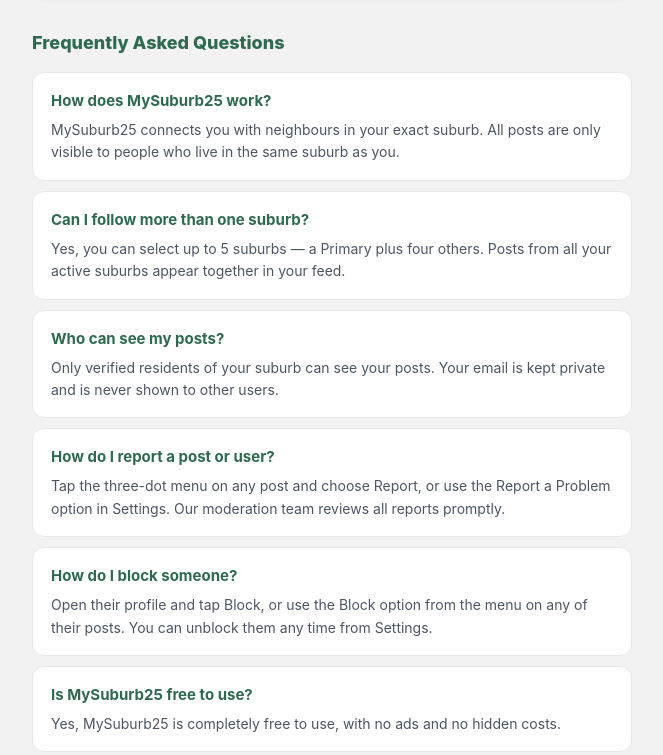
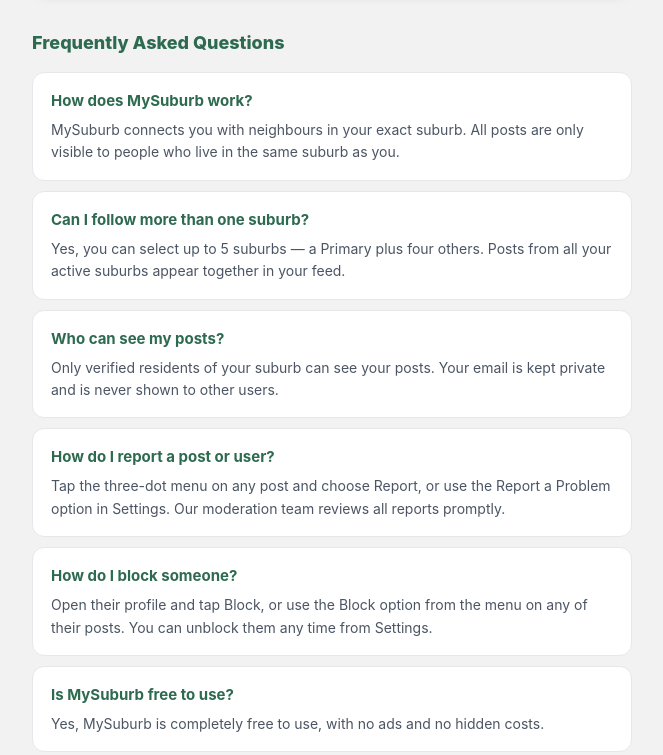
Before and after one commit to mysuburb25/mysuburb-expo, a website: page public/support.html in a window 1280 px wide. Shown: the part 366-1121 px from the top of the page, without its empty margins (308-971 px from the left). Drawn offline with Linux system fonts and the light colour scheme.

Commit message:
Remove MySuburb25 references from support.html

```diff
--- a/public/support.html
+++ b/public/support.html
@@ -113,8 +113,8 @@
   <div class="section-title">Frequently Asked Questions</div>
 
   <div class="faq-item">
-    <h3>How does MySuburb25 work?</h3>
-    <p>MySuburb25 connects you with neighbours in your exact suburb. All posts are only visible to people who live in the same suburb as you.</p>
+    <h3>How does MySuburb work?</h3>
+    <p>MySuburb connects you with neighbours in your exact suburb. All posts are only visible to people who live in the same suburb as you.</p>
   </div>
 
   <div class="faq-item">
@@ -138,8 +138,8 @@
   </div>
 
   <div class="faq-item">
-    <h3>Is MySuburb25 free to use?</h3>
-    <p>Yes, MySuburb25 is completely free to use, with no ads and no hidden costs.</p>
+    <h3>Is MySuburb free to use?</h3>
+    <p>Yes, MySuburb is completely free to use, with no ads and no hidden costs.</p>
   </div>
 
   <div class="faq-item">
```
